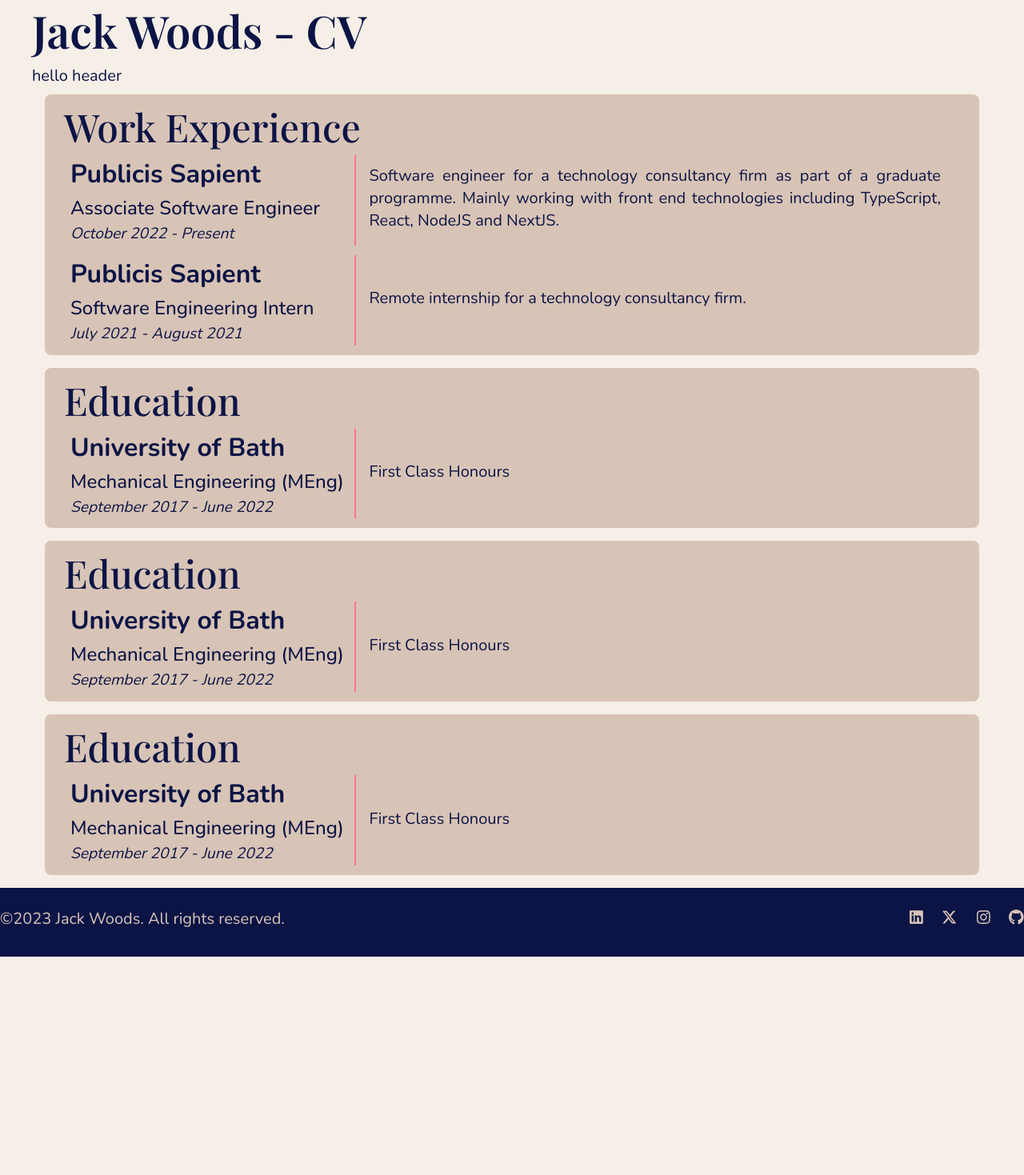
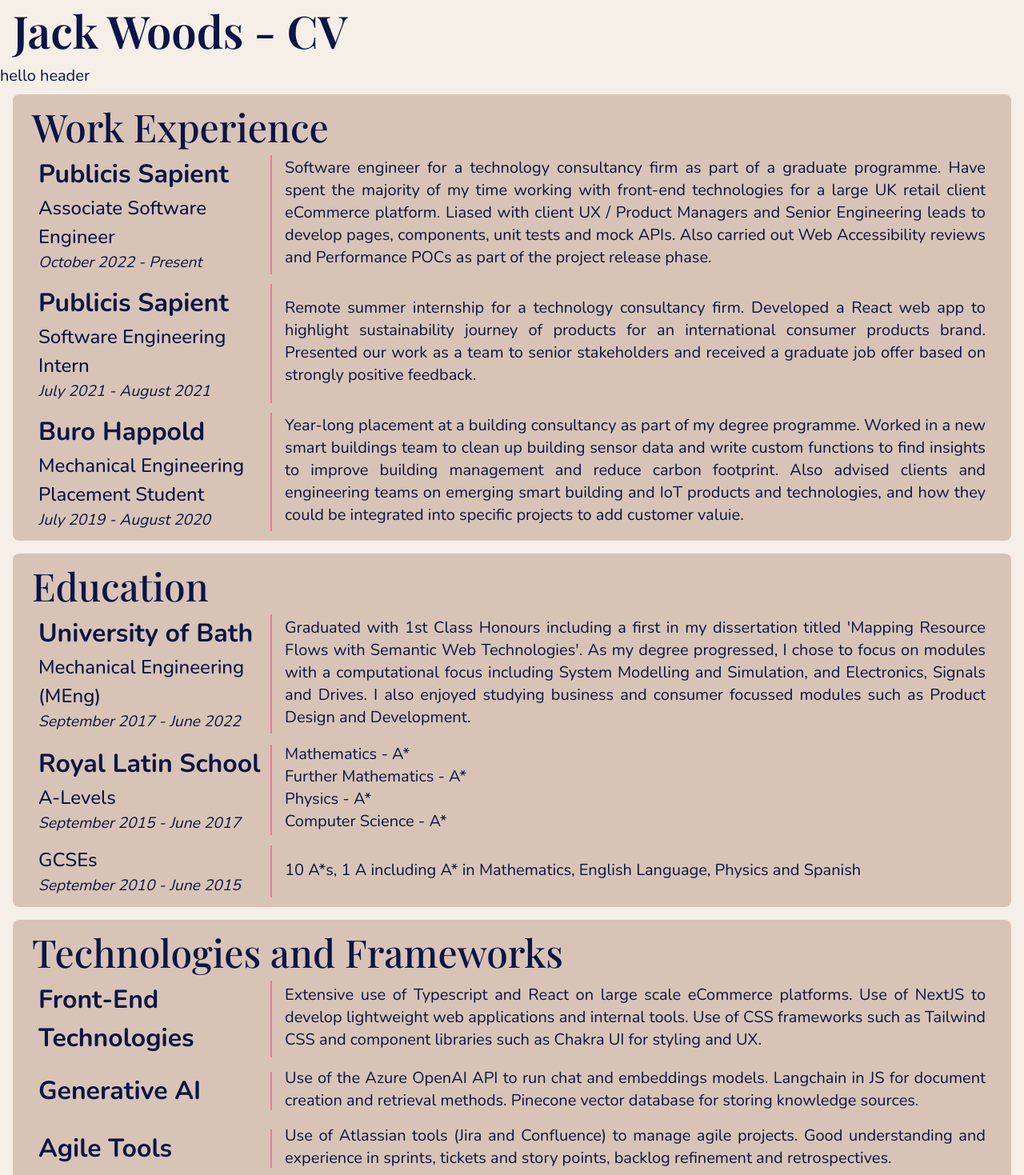
Before and after one commit to Woods-Jack/personal-site, a Next.js app: page /cv in a window 1280 px wide. Shown: the part 100-1569 px from the top of the page at 80% size. Before the commit the page ends 1296 px from the top, so only its background shows below. Built offline with nearby package versions, Linux system fonts and the light colour scheme; a web font is replaced by a local one; what tailwindcss-filters would draw is missing.

Commit message:
Updated CV part 1

```diff
--- a/app/cv/page.tsx
+++ b/app/cv/page.tsx
@@ -6,8 +6,8 @@
 
   return(
     <main className='pt-24'>
-      <div className='max-w-[1200px] flex flex-col md:mx-auto mx-4 justify-center'>
-        <h1>Jack Woods - CV</h1>
+      <div className='max-w-[1400px] flex flex-col md:mx-auto mx-4 justify-center'>
+        <h1 className='md:px-4'>Jack Woods - CV</h1>
         <p>{header.content}</p>
         <div className='flex flex-col space-y-4 mb-4'>
           {sections.map((section, index) => (
--- a/components/CV/CV.type.tsx
+++ b/components/CV/CV.type.tsx
@@ -4,7 +4,7 @@
 }
 
 export interface SectionEntryProps {
-    title: string;
+    title?: string;
     subtitle?: string;
     date?: string;
     desc?: string;
--- a/components/CV/CVSection.tsx
+++ b/components/CV/CVSection.tsx
@@ -4,7 +4,7 @@
 export const CVSection = ({header, content}: CVSectionProps) => {
     return(
     <div className="md:px-4 md:mx-4 bg-light-sec rounded-lg">
-        <h2 className="md:text-5xl text-4xl mt-4 mx-2">{header}</h2>
+        <h2 className="md:text-5xl text-4xl mt-4 mx-2 text-center md:text-left">{header}</h2>
         {content.map((entry) => (
             <SectionEntry
                 key={entry.title}
--- a/components/CV/SectionEntry.tsx
+++ b/components/CV/SectionEntry.tsx
@@ -1,14 +1,15 @@
 import { SectionEntryProps } from "./CV.type"
+import Markdown from "react-markdown"
 
 export const SectionEntry = ({title, subtitle, date, desc}: SectionEntryProps) => {
     return(
-        <div className="mx-2 md:mx-4 mb-2 flex flex-col md:flex-row justify-stretch items-center">
-            <div className="mb-1 flex flex-col md:justify-between items-start md:w-1/3 w-full border-r-[#ff709c] md:border-r-2">
+        <div className="ml-2 md:ml-4 mb-2 flex flex-col md:flex-row justify-stretch items-center">
+            <div className="mb-1 flex flex-col md:justify-between items-start md:w-1/4 w-full border-r-[#ff709c] md:border-r-2">
                 <h3><strong>{title}</strong></h3>
                 <h4>{subtitle}</h4>
                 <em>{date}</em>
             </div>
-            <p className="md:mx-4 text-justify md:w-2/3 w-full h-min text-base md:text-xl">{desc}</p>
+            <p className="md:mx-4 text-justify md:w-3/4 w-full h-min text-base md:text-xl whitespace-pre-wrap">{desc}</p>
         </div>
     )
 }
--- a/components/common/NavMenu/HeaderNav.tsx
+++ b/components/common/NavMenu/HeaderNav.tsx
@@ -57,7 +57,7 @@
       <div className='md:hidden'>
         <button onClick={toggleMobileMenu} className='text-4xl light-text'>
           &#9776;
-        </button>`
+        </button>
       </div>
       {showMobileMenu && <div className={`fixed bottom-0 left-0 w-full bg-[#D8C4B6] z-50 flex flex-col items-center transform translate-y-8 transition-opacity duration-300`}>
             <NavList isMobile={true} />
--- a/constants/cv.js
+++ b/constants/cv.js
@@ -10,13 +10,19 @@
                     title: 'Publicis Sapient',
                     subtitle: 'Associate Software Engineer',
                     date: 'October 2022 - Present',
-                    desc: 'Software engineer for a technology consultancy firm as part of a graduate programme. Mainly working with front end technologies including TypeScript, React, NodeJS and NextJS.'
+                    desc: 'Software engineer for a technology consultancy firm as part of a graduate programme. Have spent the majority of my time working with front-end technologies for a large UK retail client eCommerce platform. Liased with client UX / Product Managers and Senior Engineering leads to develop pages, components, unit tests and mock APIs. Also carried out Web Accessibility reviews and Performance POCs as part of the project release phase.'
                 },
                 {
                     title: 'Publicis Sapient',
                     subtitle: 'Software Engineering Intern',
                     date: 'July 2021 - August 2021',
-                    desc: 'Remote internship for a technology consultancy firm.'
+                    desc: 'Remote summer internship for a technology consultancy firm. Developed a React web app to highlight sustainability journey of products for an international consumer products brand. Presented our work as a team to senior stakeholders and received a graduate job offer based on strongly positive feedback.'
+                },
+                {
+                    title: 'Buro Happold',
+                    subtitle: 'Mechanical Engineering Placement Student',
+                    date: 'July 2019 - August 2020',
+                    desc: 'Year-long placement at a building consultancy as part of my degree programme. Worked in a new smart buildings team to clean up building sensor data and write custom functions to find insights to improve building management and reduce carbon footprint. Also advised clients and engineering teams on emerging smart building and IoT products and technologies, and how they could be integrated into specific projects to add customer valuie.'
                 },
             ],
         },
@@ -27,31 +33,57 @@
                     title: 'University of Bath',
                     subtitle: 'Mechanical Engineering (MEng)',
                     date: 'September 2017 - June 2022',
+                    desc: 'Graduated with 1st Class Honours including a first in my dissertation titled \'Mapping Resource Flows with Semantic Web Technologies\'. As my degree progressed, I chose to focus on modules with a computational focus including System Modelling and Simulation, and Electronics, Signals and Drives. I also enjoyed studying business and consumer focussed modules such as Product Design and Development.',
+                },
+                {
+                    title: 'Royal Latin School',
+                    subtitle: 'A-Levels',
+                    date: 'September 2015 - June 2017',
+                    desc: 'Mathematics - A* \nFurther Mathematics - A* \nPhysics - A* \nComputer Science - A*'
+                },
+                {
+                    subtitle: 'GCSEs',
+                    date: 'September 2010 - June 2015',
+                    desc: '10 A*s, 1 A including A* in Mathematics, English Language, Physics and Spanish'
+                }
+            ]
+        },
+        {
+            header: 'Technologies and Frameworks',
+            content: [
+                {
+                    title: 'Front-End Technologies',
+                    desc: 'Extensive use of Typescript and React on large scale eCommerce platforms. Use of NextJS to develop lightweight web applications and internal tools. Use of CSS frameworks such as Tailwind CSS and component libraries such as Chakra UI for styling and UX.',
+                },
+                {
+                    title: 'Generative AI',
+                    desc: 'Use of the Azure OpenAI API to run chat and embeddings models. Langchain in JS for document creation and retrieval methods. Pinecone vector database for storing knowledge sources.',
+                },
+                {
+                    title: 'Agile Tools',
+                    desc: 'Use of Atlassian tools (Jira and Confluence) to manage agile projects. Good understanding and experience in sprints, tickets and story points, backlog refinement and retrospectives.'
+                },
+            ]
+        },
+        {
+            header: 'Other Skills',
+            content: [
+                {
+                    title: 'Generative AI',
+                    subtitle: 'Mechanical Engineering (MEng)',
                     desc: 'First Class Honours',
                 }
             ]
         },
         {
-            header: 'Education',
+            header: 'Hobbies',
             content: [
                 {
-                    title: 'University of Bath',
+                    title: 'Generative AI',
                     subtitle: 'Mechanical Engineering (MEng)',
-                    date: 'September 2017 - June 2022',
                     desc: 'First Class Honours',
                 }
             ]
         },
-        {
-            header: 'Education',
-            content: [
-                {
-                    title: 'University of Bath',
-                    subtitle: 'Mechanical Engineering (MEng)',
-                    date: 'September 2017 - June 2022',
-                    desc: 'First Class Honours',
-                }
-            ]
-        }
     ]
 }
--- a/package.json
+++ b/package.json
@@ -16,6 +16,7 @@
     "react": "^18",
     "react-device-detect": "^2.2.3",
     "react-dom": "^18",
+    "react-markdown": "^9.0.1",
     "react-responsive": "^9.0.2",
     "react-scroll-parallax": "^3.4.3",
     "tailwindcss-filters": "^3.0.0"
```
Also changed, not shown: app/projects/page.tsx (added), 1 other file (tests, documents, lock files or other folders).
